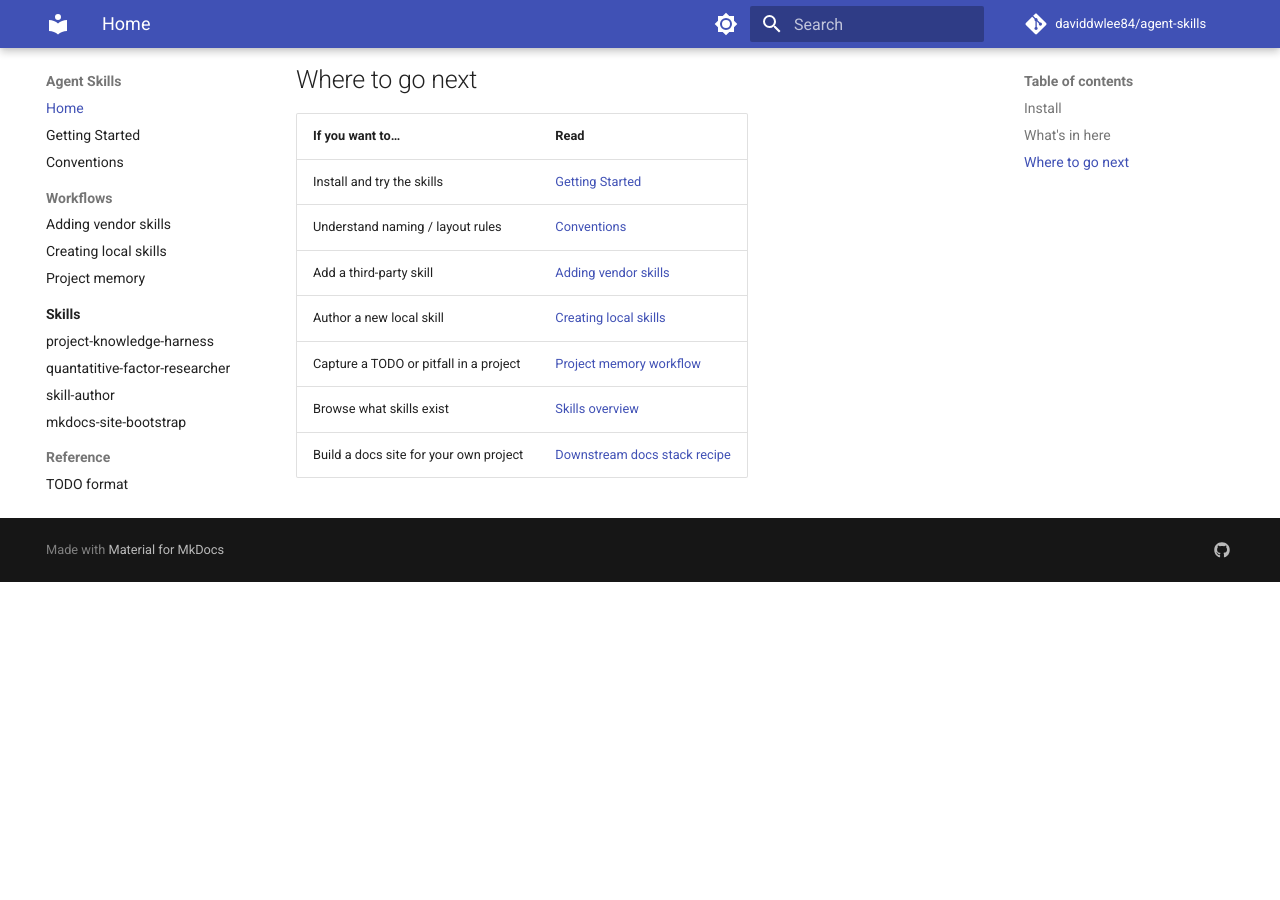
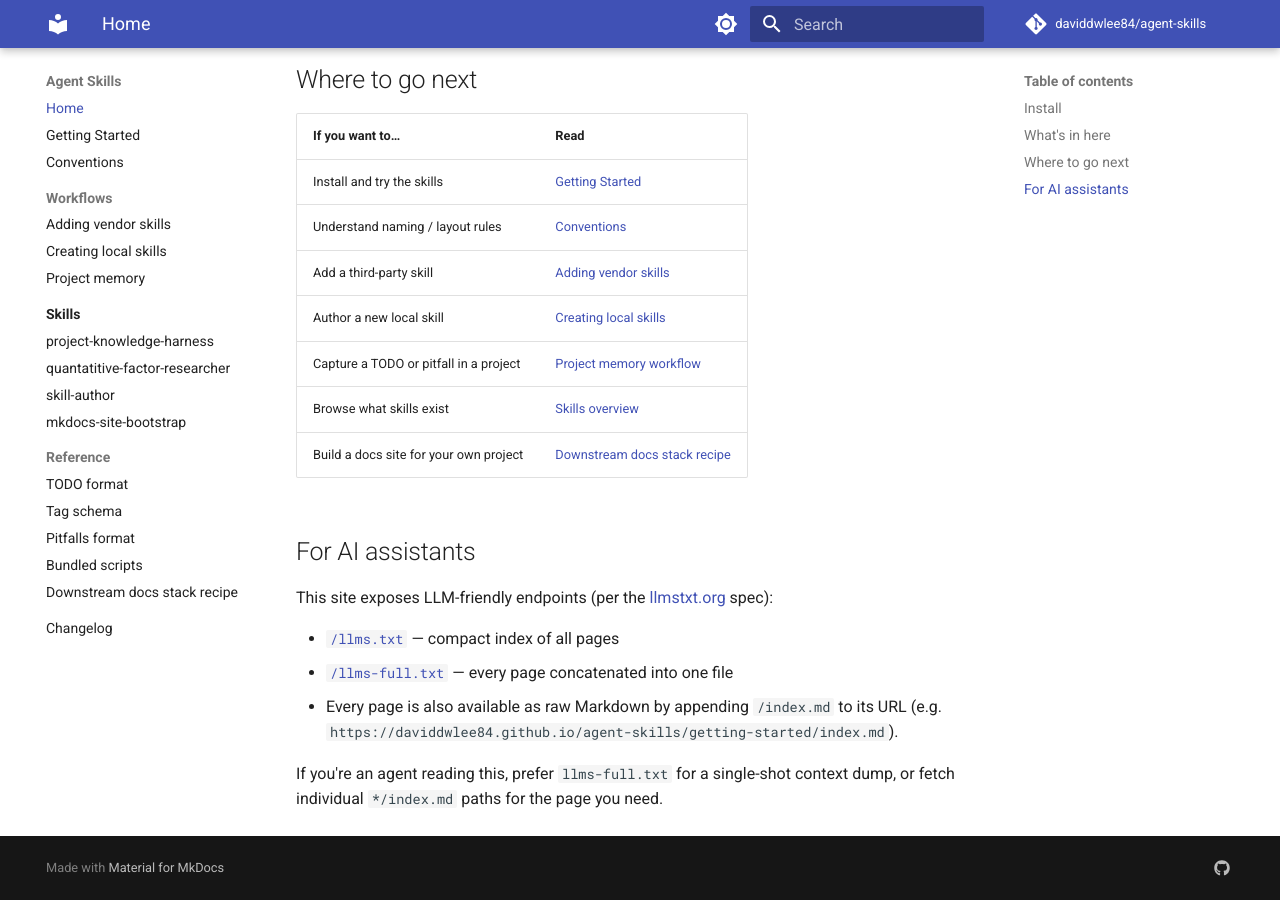
Before and after one commit to daviddwlee84/agent-skills, an MkDocs documentation site: the page built from docs/index.md, in a window 1280 px wide and 900 px high, scrolled down 806 px. Built offline with MkDocs 1.6.1 and Material for MkDocs 9.7.7, drawn with Linux system fonts in a browser that asks for light colours; comment, search, counter and statistics services are not loaded; before the commit the page ends 1388 px from its top, so only the background shows below that.

Commit message:
Add LLM endpoints section to docs home + symlink local skills
- docs/index.md: 'For AI assistants' section pointing to /llms.txt,
  /llms-full.txt, and the per-page /<page>/index.md raw markdown pattern
  (uses absolute URLs so mkdocs strict mode doesn't reject pre-build
  generated llms*.txt and post-build directory URLs)
- .claude/skills/{skill-author,mkdocs-site-bootstrap} symlinks pointing
  to ../../skills/local/<name>/ so this repo dogfoods its own skills
  without first syncing them out to ~/.agents/

```diff
--- a/docs/index.md
+++ b/docs/index.md
@@ -37,3 +37,15 @@
 | Capture a TODO or pitfall in a project | [Project memory workflow](workflows/project-memory.md) |
 | Browse what skills exist | [Skills overview](skills/index.md) |
 | Build a docs site for your own project | [Downstream docs stack recipe](reference/docs-stack-recipe.md) |
+
+## For AI assistants
+
+This site exposes LLM-friendly endpoints (per the [llmstxt.org](https://llmstxt.org/) spec):
+
+- [`/llms.txt`](https://daviddwlee84.github.io/agent-skills/llms.txt) — compact index of all pages
+- [`/llms-full.txt`](https://daviddwlee84.github.io/agent-skills/llms-full.txt) — every page concatenated into one file
+- Every page is also available as raw Markdown by appending `/index.md` to its
+  URL (e.g. `https://daviddwlee84.github.io/agent-skills/getting-started/index.md`).
+
+If you're an agent reading this, prefer `llms-full.txt` for a single-shot
+context dump, or fetch individual `*/index.md` paths for the page you need.
```
Also changed, not shown: 3 other files.
